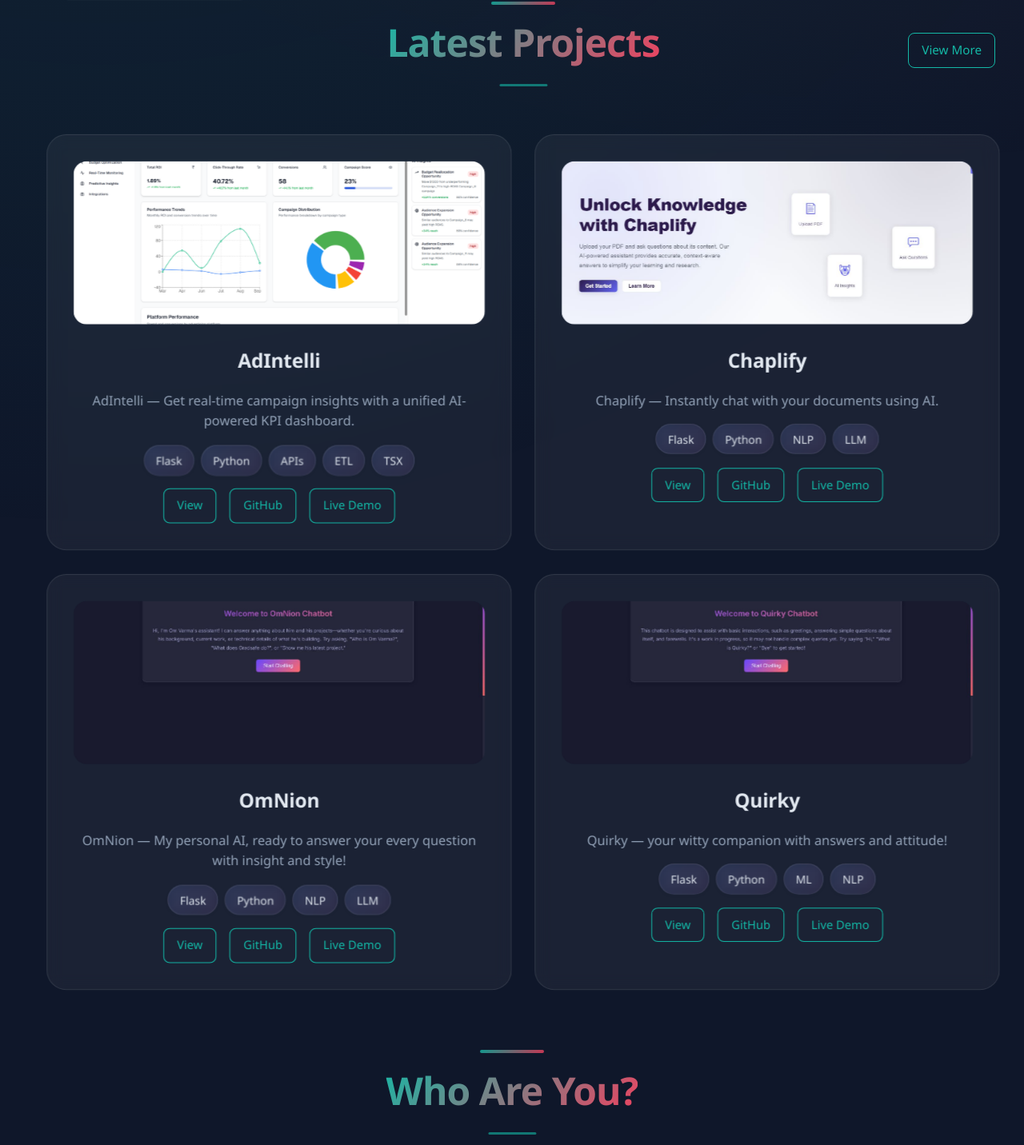
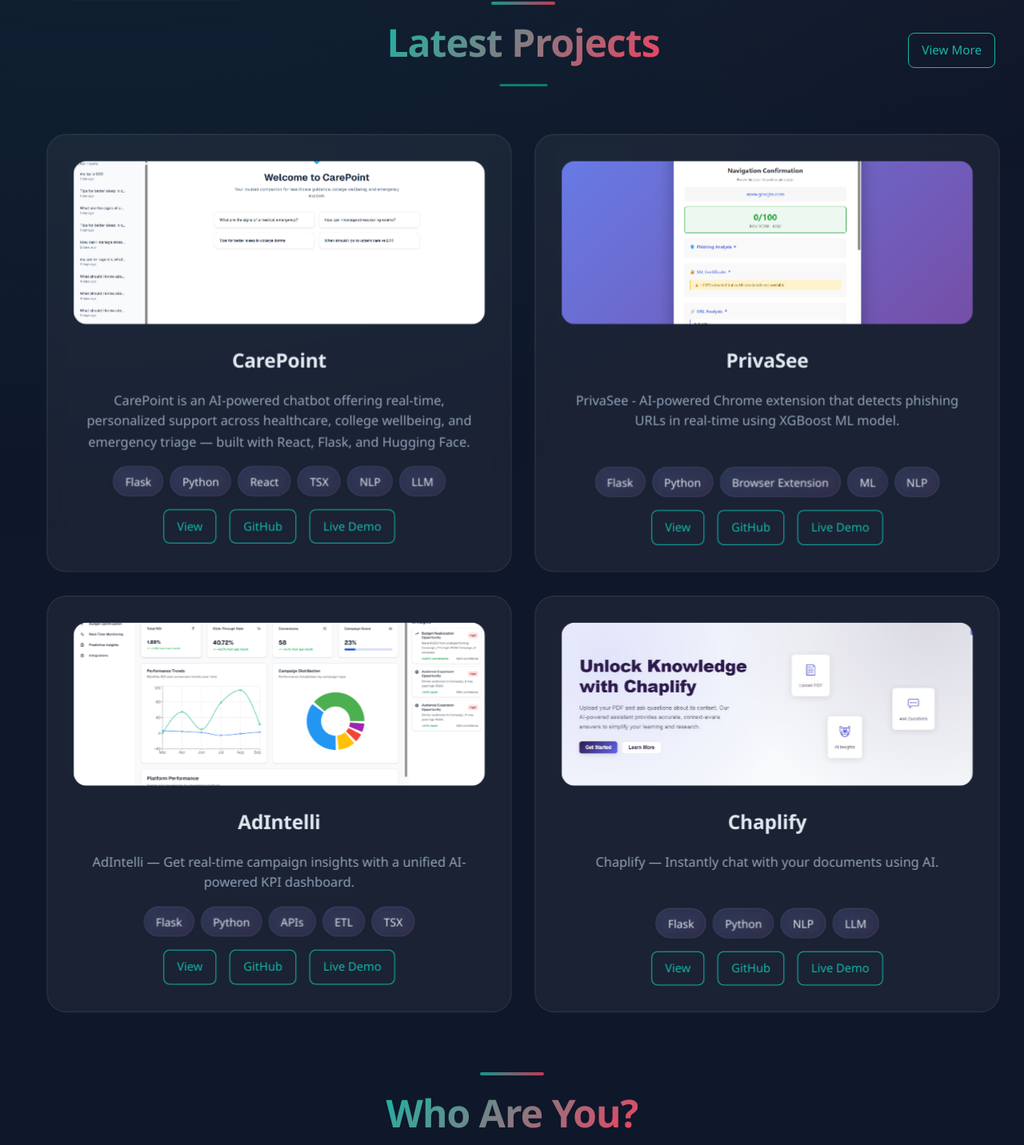
Before and after one commit to Om-Varma12/Personal-Portfolio, a Flask app: page / in a window 1280 px wide. Shown: the part 2218-3650 px from the top of the page at 80% size. Run offline with Flask 3, Linux system fonts and the light colour scheme.

Commit message:
Added prj cards on home page

```diff
--- a/templates/home.html
+++ b/templates/home.html
@@ -41,7 +41,7 @@
   </div>
   <div class="skills-container">
     <a
-      href="#"
+      href="https://www.linkedin.com/in/om-varma-16b1072b8/"
       target="_blank"
       style="text-decoration: none; color: rgb(212, 208, 208)"
     >
@@ -101,7 +101,7 @@
       </div>
     </a>
     <a
-      href="#"
+      href="https://github.com/Om-Varma12"
       target="_blank"
       style="text-decoration: none; color: rgb(212, 208, 208)"
     >
@@ -183,6 +183,66 @@
     <div class="project-card animate-from-left">
       <div class="project-thumbnail">
         <img
+          src="{{ url_for('static', filename='assets/CarePoint/CarePoint1.png') }}"
+          alt="Project 3 Thumbnail"
+          class="thumbnail-img"
+        />
+      </div>
+      <h3>CarePoint</h3>
+      <p>
+        CarePoint is an AI-powered chatbot offering real-time, personalized
+        support across healthcare, college wellbeing, and emergency triage — built with React,
+        Flask, and Hugging Face.
+      </p>
+      <div class="tech-stack">
+        <span class="tech-badge">Flask</span>
+        <span class="tech-badge">Python</span>
+        <span class="tech-badge">React</span>
+        <span class="tech-badge">TSX</span>
+        <span class="tech-badge">NLP</span>
+        <span class="tech-badge">LLM</span>
+      </div>
+      <div class="project-links">
+        <a href="/carepoint" class="link-btn">View</a>
+        <a href="https://github.com/Om-Varma12/CarePoint" class="link-btn"
+          >GitHub</a
+        >
+        <a href="https://omvarma4.pythonanywhere.com/" class="link-btn"
+          >Live Demo</a
+        >
+      </div>
+    </div>
+    <div class="project-card animate-from-right">
+      <div class="project-thumbnail">
+        <img
+          src="{{ url_for('static', filename='assets/PrivaSee/PrivaSee1.png') }}"
+          alt="Project 3 Thumbnail"
+          class="thumbnail-img"
+        />
+      </div>
+      <h3>PrivaSee</h3>
+      <p>PrivaSee - AI-powered Chrome extension that detects phishing URLs in real-time using XGBoost ML model.</p>
+      <br>
+      <div class="tech-stack">
+        <span class="tech-badge">Flask</span>
+        <span class="tech-badge">Python</span>
+        <span class="tech-badge">Browser Extension</span>
+        <span class="tech-badge">ML</span>
+        <span class="tech-badge">NLP</span>
+      </div>
+      <div class="project-links">
+        <a href="/privasee" class="link-btn">View</a>
+        <a href="https://github.com/Om-Varma12/PrivaSee" class="link-btn"
+          >GitHub</a
+        >
+        <a href="https://omvarma4.pythonanywhere.com/" class="link-btn"
+          >Live Demo</a
+        >
+      </div>
+    </div>
+    <div class="project-card animate-from-left">
+      <div class="project-thumbnail">
+        <img
           src="{{ url_for('static', filename='assets/AdIntelli/AdIntelli1.png') }}"
           alt="Project 3 Thumbnail"
           class="thumbnail-img"
@@ -198,8 +258,8 @@
         <span class="tech-badge">TSX</span>
       </div>
       <div class="project-links">
-        <a href="/adintelli" class="link-btn">View</a>
-        <a href="https://github.com/Ompatil39/AdiIntel.git" class="link-btn"
+        <a href="/adintelli" class="link-btn" target="_blank">View</a>
+        <a href="https://github.com/Om-Varma12/AdIntelii" class="link-btn"
           >GitHub</a
         >
         <a href="https://omvarma5.pythonanywhere.com/" class="link-btn"
@@ -216,7 +276,7 @@
         />
       </div>
       <h3>Chaplify</h3>
-      <p>Chaplify — Instantly chat with your documents using AI.</p>
+      <p>Chaplify — Instantly chat with your documents using AI.</p><br>
       <div class="tech-stack">
         <span class="tech-badge">Flask</span>
         <span class="tech-badge">Python</span>
@@ -229,61 +289,6 @@
           >GitHub</a
         >
         <a href="https://omvarma5.pythonanywhere.com/" class="link-btn"
-          >Live Demo</a
-        >
-      </div>
-    </div>
-    <div class="project-card animate-from-left">
-      <div class="project-thumbnail">
-        <img
-          src="{{ url_for('static', filename='assets/OmNion/OmNion.jpg') }}"
-          alt="Project 3 Thumbnail"
-          class="thumbnail-img"
-        />
-      </div>
-      <h3>OmNion</h3>
-      <p>
-        OmNion — My personal AI, ready to answer your every question with
-        insight and style!
-      </p>
-      <div class="tech-stack">
-        <span class="tech-badge">Flask</span>
-        <span class="tech-badge">Python</span>
-        <span class="tech-badge">NLP</span>
-        <span class="tech-badge">LLM</span>
-      </div>
-      <div class="project-links">
-        <a href="/omnion" class="link-btn">View</a>
-        <a href="https://github.com/Om-Varma12/OmNion.git" class="link-btn"
-          >GitHub</a
-        >
-        <a href="https://omvarma4.pythonanywhere.com/" class="link-btn"
-          >Live Demo</a
-        >
-      </div>
-    </div>
-    <div class="project-card animate-from-right">
-      <div class="project-thumbnail">
-        <img
-          src="{{ url_for('static', filename='assets/Quirky/Quirky.jpg') }}"
-          alt="Project 3 Thumbnail"
-          class="thumbnail-img"
-        />
-      </div>
-      <h3>Quirky</h3>
-      <p>Quirky — your witty companion with answers and attitude!</p>
-      <div class="tech-stack">
-        <span class="tech-badge">Flask</span>
-        <span class="tech-badge">Python</span>
-        <span class="tech-badge">ML</span>
-        <span class="tech-badge">NLP</span>
-      </div>
-      <div class="project-links">
-        <a href="/pennywise" class="link-btn">View</a>
-        <a href="https://github.com/Om-Varma12/Quiry.git" class="link-btn"
-          >GitHub</a
-        >
-        <a href="https://omvarma4.pythonanywhere.com/" class="link-btn"
           >Live Demo</a
         >
       </div>
```
Also changed, not shown: static/assets/CarePoint/CarePoint1.png (added), static/assets/CarePoint/CarePoint2.png (added), static/assets/CarePoint/CarePoint3.png (added), static/assets/CarePoint/CarePoint4.png (added), static/assets/CarePoint/CarePoint5.png (added), static/assets/PrivaSee/PrivaSee1.png (added), static/assets/PrivaSee/PrivaSee2.png (added), static/assets/PrivaSee/PrivaSee3.png (added), static/assets/PrivaSee/PrivaSee4.png (added), static/assets/PrivaSee/PrivaSee5.png (added), static/assets/PrivaSee/PrivaSee6.png (added), static/assets/PrivaSee/PrivaSee7.png (added).
